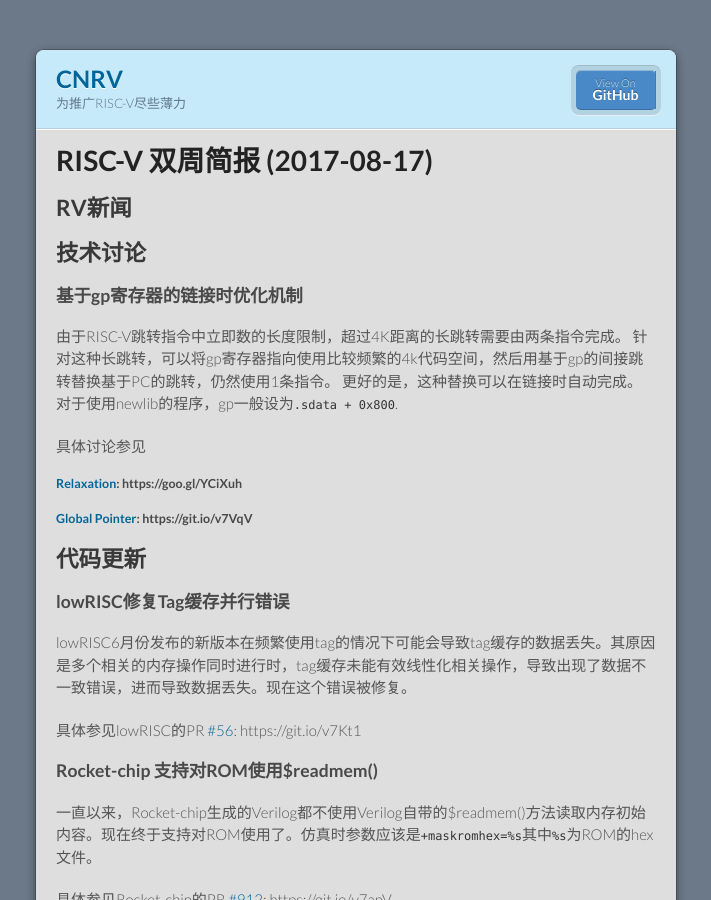
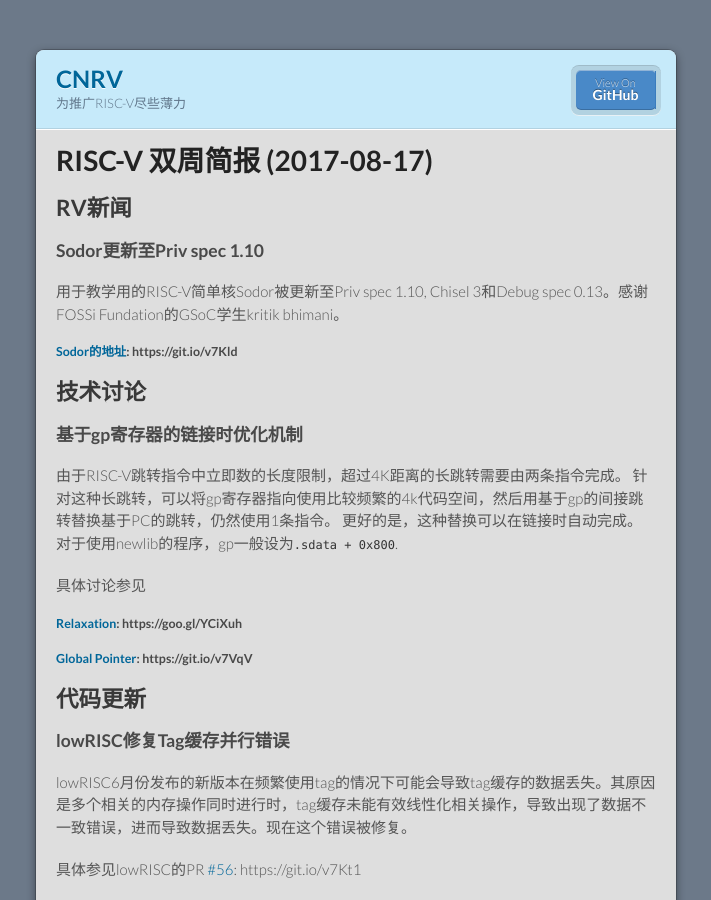
Before and after one commit to cnrv/home, a Jekyll site: the page built from bi-week-rpts/2017-08-17.md, in a window 1280 px wide and 900 px high. Shown: the whole window, without its empty margins (284-995 px from the left). Built offline with Jekyll 4.4.1, drawn with Linux system fonts in a browser that asks for light colours; Markdown is read by kramdown in place of the engine named in the settings; our own code applies the rules of GitHub Pages for plain Markdown files.

Commit message:
sodor update

```diff
--- a/bi-week-rpts/2017-08-17.md
+++ b/bi-week-rpts/2017-08-17.md
@@ -5,6 +5,12 @@
 # RISC-V 双周简报 (2017-08-17)
 
 ## RV新闻
+
+### Sodor更新至Priv spec 1.10
+
+用于教学用的RISC-V简单核Sodor被更新至Priv spec 1.10, Chisel 3和Debug spec 0.13。感谢FOSSi Fundation的GSoC学生kritik bhimani。
+
+##### [Sodor的地址](https://github.com/ucb-bar/riscv-sodor): https://git.io/v7Kld
 
 
 ## 技术讨论
```
